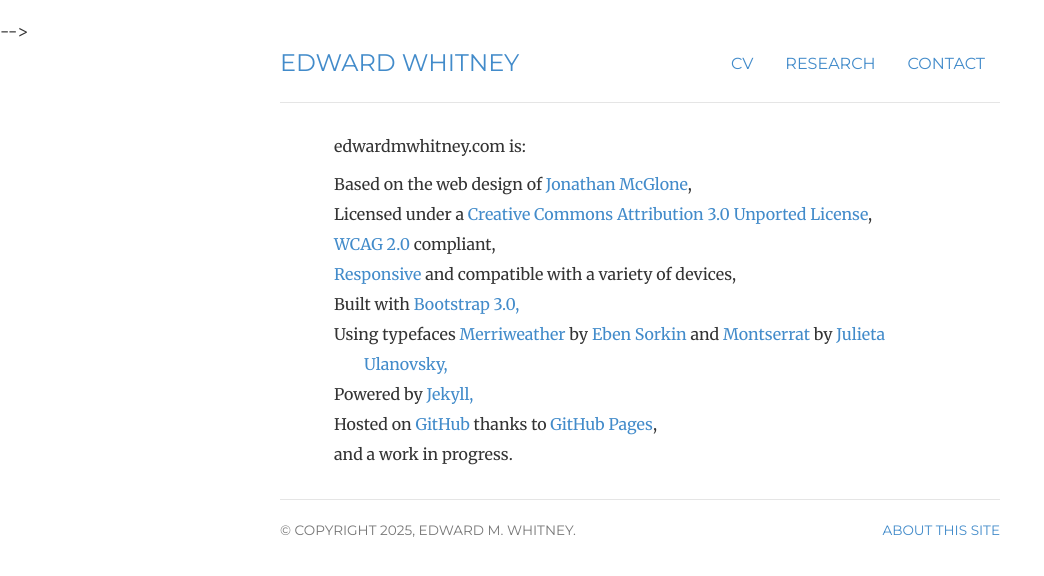
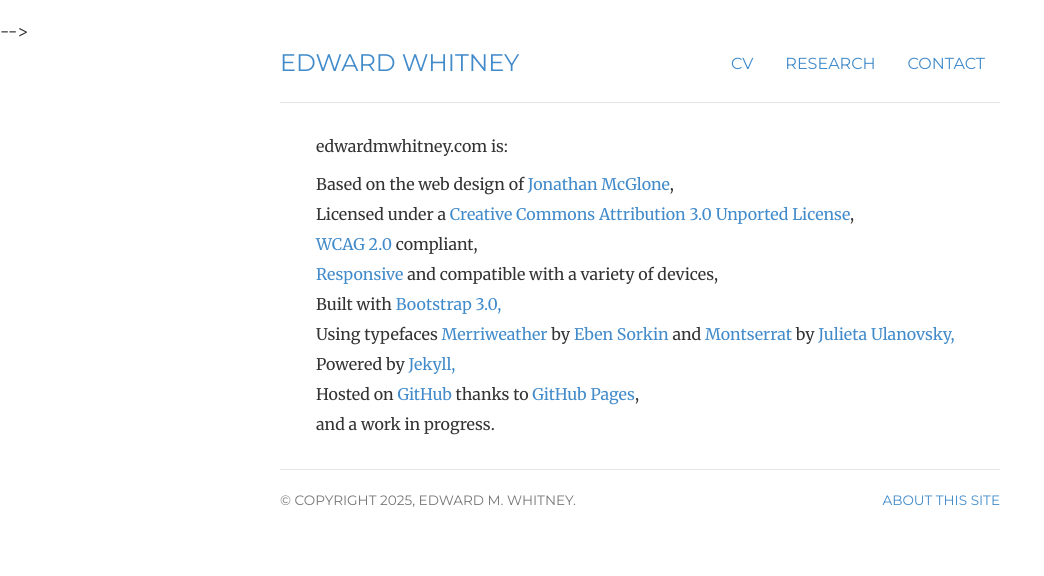
Before and after one commit to edwardmw/edwardmwhitney, a Jekyll site: the page built from about/index.html, in a window 1280 px wide. Shown: the top 576 px of the page, without its empty margins (0-1044 px from the left). Built offline with Jekyll 4.4.1, drawn with Linux system fonts in a browser that asks for light colours.

Commit message:
Update style.css

```diff
--- a/css/style.css
+++ b/css/style.css
@@ -36,7 +36,7 @@
 ul.listnotes li {line-height: 30px; }
 
 /* Note */
-.note, .contact, .about, .error, .swatches { width: 85%; margin: 0 auto; line-height: 26px; }
+.note, .contact, .about, .error, .swatches { width: 90%; margin: 0 auto; line-height: 26px; }
 .note h2.date, .swatch-log h2.date { font-size: 24.5px; font-weight: 300; font-style: italic; }
 
 /* Swatches */
```
